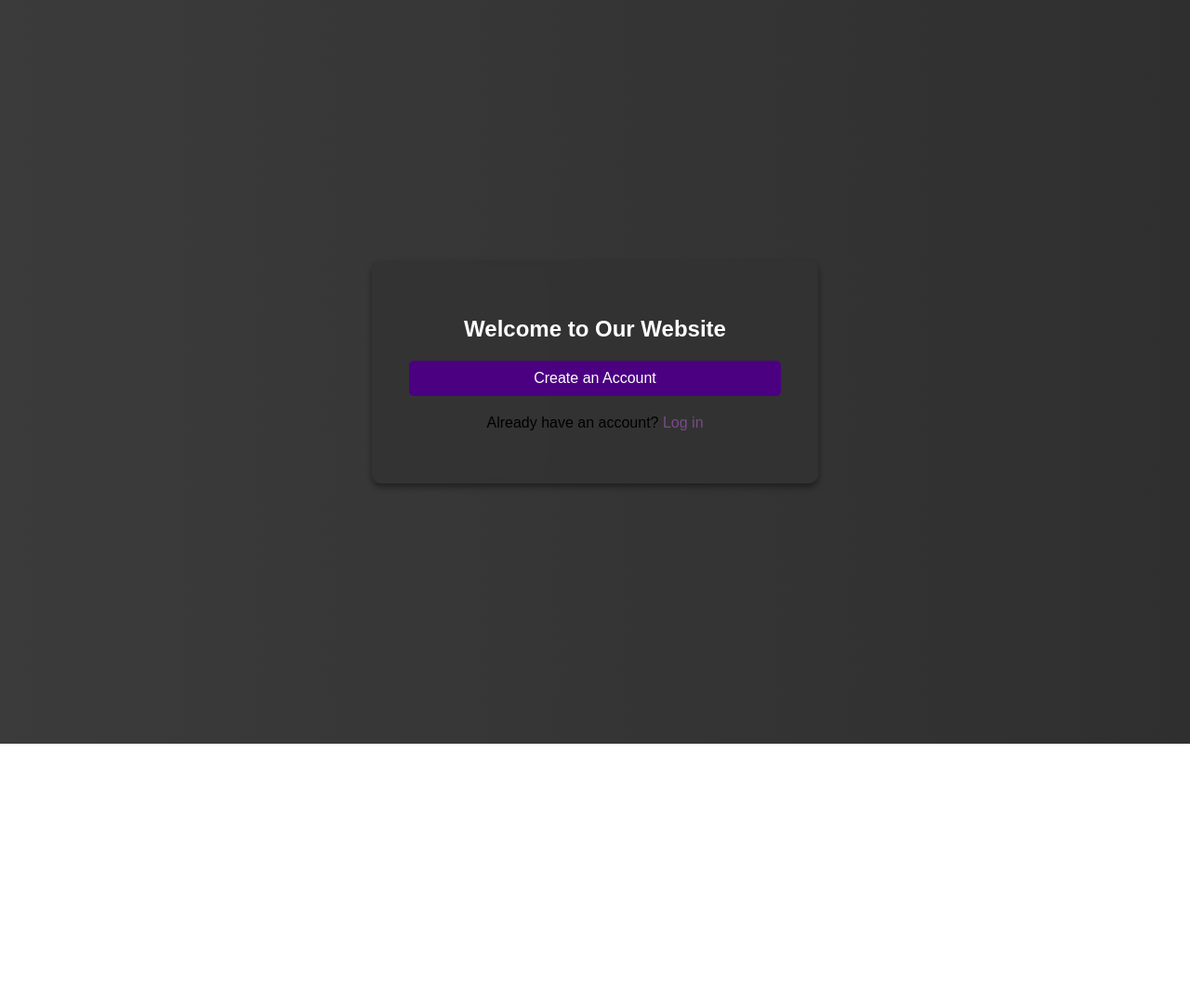
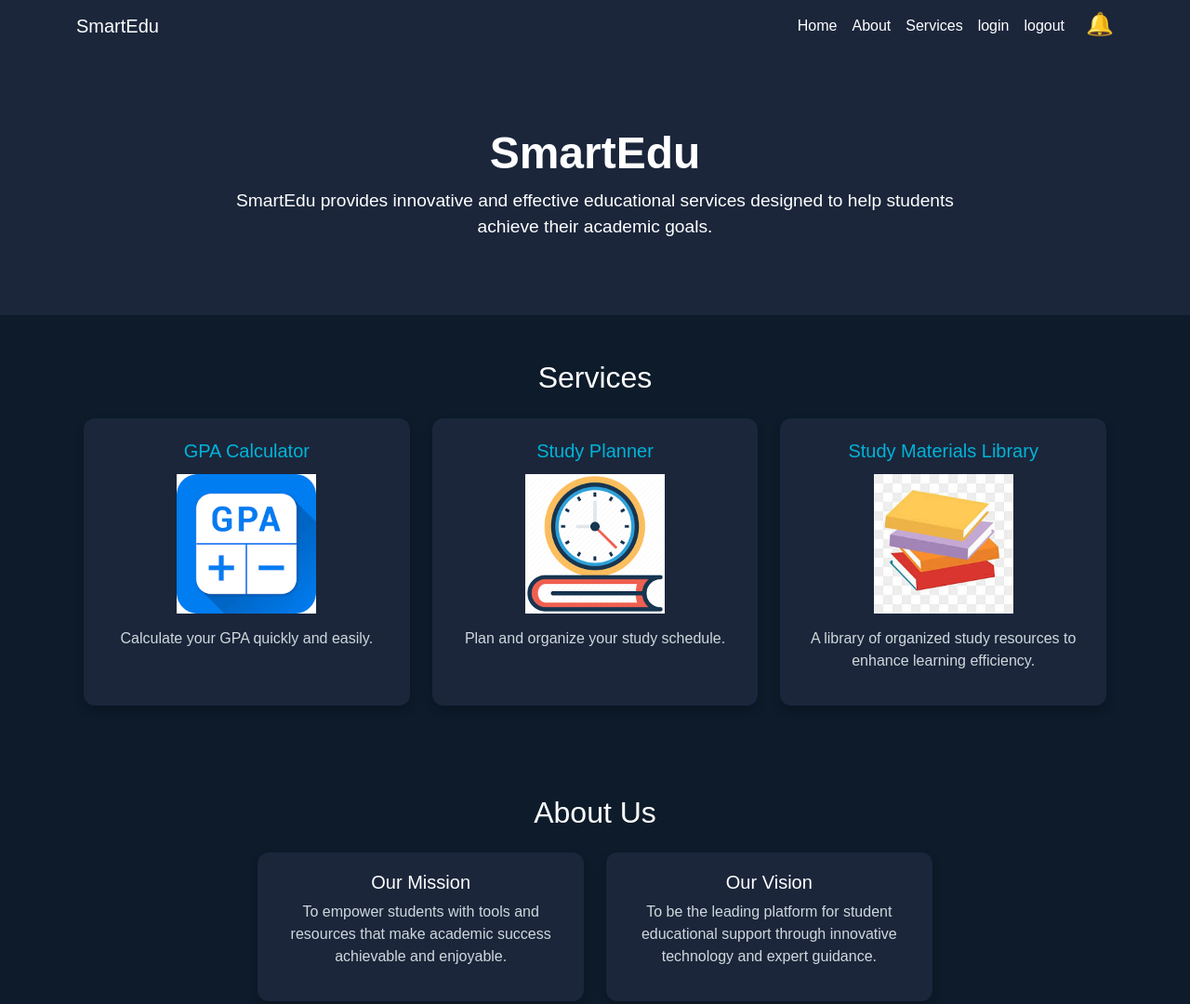
Before and after one commit to omaros23/omar132, a plain HTML site: page index.html in a window 1280 px wide. Shown: the top 1080 px of the page at 93% size. Before the commit the page ends 800 px from the top, so only its background shows below. Drawn offline with nearby package versions, Linux system fonts and the light colour scheme.

Commit message:
Add files via upload

```diff
--- a/index.html
+++ b/index.html
@@ -1,109 +1,262 @@
 <!DOCTYPE html>
 <html lang="en">
 <head>
-  <meta charset="UTF-8">
-  <meta name="viewport" content="width=device-width, initial-scale=1.0">
-  <title>Home - Glassmorphism</title>
-  <link rel="stylesheet" href="css/style.css">
+  <meta charset="UTF-8" />
+  <meta name="viewport" content="width=device-width, initial-scale=1.0"/>
+  <title>SmartEdu</title>
+  <link href="https://cdnjs.cloudflare.com/ajax/libs/bootstrap/5.3.0/css/bootstrap.min.css" rel="stylesheet">
   <style>
     body {
-      font-family: 'Arial', sans-serif;
-      background: #2f2f2f;
-      background: linear-gradient(to right, #3b3b3b, #2f2f2f);
-      display: flex;
-      justify-content: center;
-      align-items: center;
-      height: 100vh;
+      font-family: Arial, sans-serif;
+      background-color: #0d1b2a;
+      color: #ffffff;
       margin: 0;
     }
-
-    .wrapper {
-      background: rgba(50, 50, 50, 0.7);
-      padding: 40px;
-      border-radius: 10px;
-      box-shadow: 0 4px 6px rgba(0, 0, 0, 0.4);
-      backdrop-filter: blur(10px);
-      width: 100%;
-      max-width: 400px;
+    .navbar {
+      background-color: #1b263b;
+    }
+    .navbar .nav-link {
+      color: #ffffff;
+    }
+    .navbar .nav-link:hover {
+      color: #00b4d8;
+    }
+    .hero {
+      background: #1b263b;
+      color: #ffffff;
+      text-align: center;
+      padding: 80px 20px;
+    }
+    .hero h1 {
+      font-size: 3rem;
+      font-weight: bold;
+    }
+    .hero p {
+      font-size: 1.2rem;
+      max-width: 800px;
+      margin: 0 auto;
+    }
+    #services, #about {
+      background-color: #0d1b2a;
+      padding: 60px 20px;
+    }
+    .service-card, .about-card {
+      background-color: #1b263b;
+      border-radius: 12px;
+      box-shadow: 0 6px 12px rgba(0, 0, 0, 0.2);
+      padding: 20px;
+      text-align: center;
+      color: #ffffff;
+      transition: transform 0.3s;
+      height: 100%;
+    }
+    .service-card:hover, .about-card:hover {
+      transform: translateY(-5px);
+    }
+    .service-title {
+      font-size: 1.25rem;
+      color: #00b4d8;
+      text-decoration: none;
+      display: block;
+      margin-bottom: 10px;
+    }
+    .service-title:hover {
+      text-decoration: underline;
+    }
+    .service-description, .about-description {
+      font-size: 1rem;
+      color: #cfd8dc;
+    }
+    .footer {
+      background-color: #1b263b;
+      color: #ffffff;
+      text-align: center;
+      padding: 20px 0;
+    }
+    .service-card img {
+      max-height: 150px;
+      object-fit: contain;
+      margin-bottom: 15px;
     }
 
-    h2 {
-      color: #fff;
-      text-align: center;
-      margin-bottom: 20px;
+    /* Notification bell styles */
+    .notification-bell {
+      position: relative;
+      cursor: pointer;
+      font-size: 1.5rem;
+      margin-left: 15px;
+      color: #ffffff;
     }
 
-    .button {
-      width: 100%;
+    .dropdown-notifications {
+      position: absolute;
+      top: 40px;
+      right: 0;
+      background-color: #1b263b;
+      color: #ffffff;
+      width: 300px;
+      border: 1px solid #333;
+      border-radius: 10px;
       padding: 10px;
-      background: #4b0082;
-      color: #fff;
-      border: none;
-      border-radius: 5px;
-      font-size: 16px;
-      cursor: pointer;
-      transition: background-color 0.3s;
+      z-index: 9999;
+      display: none;
     }
 
-    .button:hover {
-      background: #2e0052;
+    .notification-item {
+      padding: 10px;
+      border-bottom: 1px solid #2a3c4f;
     }
 
-    .register {
-      text-align: center;
-      margin-top: 20px;
+    .notification-item:last-child {
+      border-bottom: none;
     }
 
-    .register a {
-      color: #7a4b8b;
+    .notification-item a {
+      color: #00b4d8;
       text-decoration: none;
     }
 
-    .lang-btn {
-      position: absolute;
-      top: 20px;
-      right: 20px;
-      padding: 10px 20px;
-      background-color: #4b0082;
-      color: white;
-      border: none;
-      border-radius: 5px;
-      cursor: pointer;
-
-
-
-
+    .notification-item a:hover {
+      text-decoration: underline;
     }
   </style>
 </head>
 <body>
-  <div class="wrapper">
 
-    <h2 id="welcomeText">Welcome to Our Website</h2>
-    <button class="button" onclick="window.location.href='crea.html'">Create an Account</button>
-    <div class="register">
-      <p id="alreadyHaveAccount">Already have an account? <a href="login.html">Log in</a></p>
+<nav class="navbar navbar-expand-lg navbar-dark">
+  <div class="container">
+    <a class="navbar-brand" href="#">SmartEdu</a>
+    <button class="navbar-toggler" type="button" data-bs-toggle="collapse" data-bs-target="#navbarNav">
+      <span class="navbar-toggler-icon"></span>
+    </button>
+    <div class="collapse navbar-collapse" id="navbarNav">
+      <ul class="navbar-nav ms-auto">
+        <li class="nav-item">
+          <a class="nav-link" href="#Home">Home</a>
+        </li>
+        <li class="nav-item">
+          <a class="nav-link" href="#about">About</a>
+        </li>
+        <li class="nav-item">
+          <a class="nav-link" href="#services">Services</a>
+        </li>
+        <li class="nav-item">
+          <a class="nav-link" href="login.html">login</a>
+        </li>
+        <li class="nav-item">
+          <a class="nav-link" href="login.html">logout</a>
+        </li>
+        <li class="nav-item">
+          <div class="notification-bell" onclick="toggleNotifications()">🔔</div>
+          <div class="dropdown-notifications" id="notificationList"></div>
+        </li>
+      </ul>
     </div>
   </div>
+</nav>
 
-  <script>
-    function changeLanguage() {
-      var currentLang = document.documentElement.lang;
+<div class="hero">
+  <div class="container">
+    <h1>SmartEdu</h1>
+    <p>SmartEdu provides innovative and effective educational services designed to help students achieve their academic goals.</p>
+  </div>
+</div>
 
-      if (currentLang === "en") {
-        // Switch to Arabic
-        document.documentElement.lang = "ar";
-        document.getElementById("welcomeText").textContent = "مرحبًا بك في موقعنا";
-        document.querySelector("button").textContent = "إنشاء حساب";
-        document.getElementById("alreadyHaveAccount").innerHTML = 'هل لديك حساب؟ <a href="login.html">تسجيل الدخول</a>';
-      } else {
-        // Switch to English
-        document.documentElement.lang = "en";
-        document.getElementById("welcomeText").textContent = "Welcome to Our Website";
-        document.querySelector("button").textContent = "Create an Account";
-        document.getElementById("alreadyHaveAccount").innerHTML = 'Already have an account? <a href="login.html">Log in</a>';
-      }
+<div id="services" class="container py-5">
+  <h2 class="text-center mb-4">Services</h2>
+  <div class="row g-4">
+    <div class="col-md-4">
+      <div class="service-card">
+        <a href="1.html" class="service-title">GPA Calculator</a>
+        <img src="imgs/1.png" alt="GPA Calculator" class="img-fluid" />
+        <p class="service-description">Calculate your GPA quickly and easily.</p>
+      </div>
+    </div>
+    <div class="col-md-4">
+      <div class="service-card">
+        <a href="2.html" class="service-title">Study Planner</a>
+        <img src="imgs/download.png" alt="Study Planner" class="img-fluid" />
+        <p class="service-description">Plan and organize your study schedule.</p>
+      </div>
+    </div>
+    <div class="col-md-4">
+      <div class="service-card">
+        <a href="3.html" class="service-title">Study Materials Library</a>
+        <img src="imgs/3.jfif" alt="Study Materials Library" class="img-fluid" />
+        <p class="service-description">A library of organized study resources to enhance learning efficiency.</p>
+      </div>
+    </div>
+  </div>
+</div>
+
+<div id="about" class="container py-5">
+  <h2 class="text-center mb-4">About Us</h2>
+  <div class="row g-4 justify-content-center">
+    <div class="col-md-4">
+      <div class="about-card">
+        <h5>Our Mission</h5>
+        <p class="about-description">To empower students with tools and resources that make academic success achievable and enjoyable.</p>
+      </div>
+    </div>
+    <div class="col-md-4">
+      <div class="about-card">
+        <h5>Our Vision</h5>
+        <p class="about-description">To be the leading platform for student educational support through innovative technology and expert guidance.</p>
+      </div>
+    </div>
+  </div>
+</div>
+
+<div class="footer">
+  <p>&copy; 2025 SmartEdu. All rights reserved.</p>
+</div>
+
+<script>
+function toggleNotifications() {
+  const dropdown = document.getElementById("notificationList");
+  dropdown.style.display = dropdown.style.display === "block" ? "none" : "block";
+}
+
+function loadNotifications() {
+  const notifications = [
+    {
+      title: "New Study Material Available",
+      description: "Updated",
+      link: "#",
+      time: "10 minutes ago"
+    },
+    {
+      title: "Upcoming Exam",
+      description: "Updated",
+      link: "#",
+      time: "1 hour ago"
+    },
+    {
+      title: "New GPA Calculation Feature",
+      description: "Updated",
+      link: "#",
+      time: "2 hours ago"
     }
-  </script>
+  ];
+
+  const container = document.getElementById("notificationList");
+  container.innerHTML = "";
+
+  notifications.forEach(notif => {
+    const item = document.createElement("div");
+    item.className = "notification-item";
+    item.innerHTML = `
+      <a href="${notif.link}" target="_blank"><strong>${notif.title}</strong></a>
+      <div>${notif.description}</div>
+      <small>${notif.time}</small>
+    `;
+    container.appendChild(item);
+  });
+}
+
+document.addEventListener("DOMContentLoaded", loadNotifications);
+</script>
+
+<script src="https://cdnjs.cloudflare.com/ajax/libs/bootstrap/5.3.0/js/bootstrap.bundle.min.js"></script>
 </body>
 </html>
```
Also changed, not shown: main1.html (added, +109 -0 lines).
